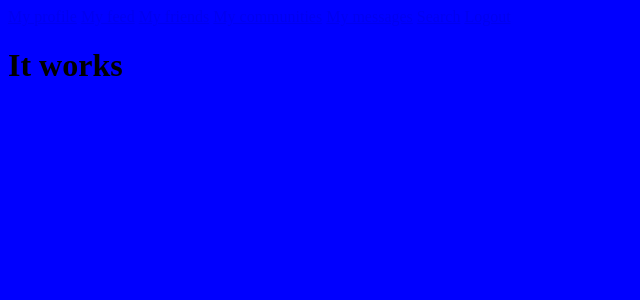
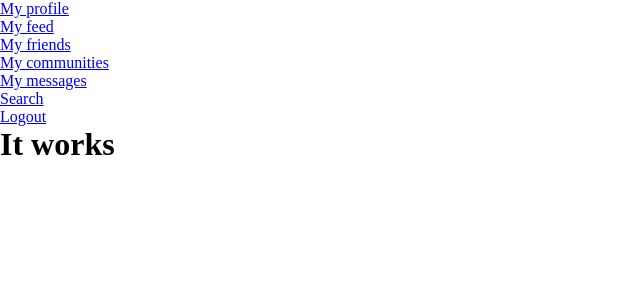
Before and after one commit to lexach91/Django-social-network-PP4, a Django app: page / in a window 1280 px wide. Shown: the top 300 px of the page, without its empty margins (0-640 px from the left). Run offline with Django 3.2, Linux system fonts and the light colour scheme; the visitor is signed in with stand-in values (Sample User, id 1).

Commit message:
Restructure nav bar in base.html, and add classes

```diff
--- a/static/css/base.css
+++ b/static/css/base.css
@@ -1,3 +1,7 @@
-body {
-    background-color: blue;
+*,
+*::after,
+*::before {
+    box-sizing: border-box;
+    margin: 0;
+    padding: 0;
 }
--- a/templates/base.html
+++ b/templates/base.html
@@ -23,13 +23,35 @@
 </head>
 <body>
         {% if user.is_authenticated %}
+            {% block navbar %}
+            <nav id="nav-bar">
+                <ul class="navigation">
+                    <li class="navigation-item">
                         <a href="{% url 'my_profile' %}">My profile</a>
+                    </li>
+                    <li class="navigation-item">
                         <a href="#">My feed</a>
+                    </li>
+                    <li class="navigation-item">
                         <a href="{% url 'my-friends' %}">My friends</a>
+                    </li>
+                    <li class="navigation-item">
                         <a href="{% url 'users_communities' %}">My communities</a>
+                    </li>
+                    <li class="navigation-item">
                         <a href="#">My messages</a>
+                    </li>
+                    <li class="navigation-item">
                         <a href="{% url 'search' %}">Search</a>
+                    </li>
+                    <li class="navigation-item">
                         <a href="{% url 'account_logout' %}">Logout</a>
+                    </li>
+
+                </ul>
+
+            </nav>
+            {% endblock %}
         {% else %}
             <a href="{% url 'account_signup' %}">SignUp</a>
             <a href="{% url 'account_login' %}">Login</a>
```
Lines whose indentation alone changed are shown as unchanged.
